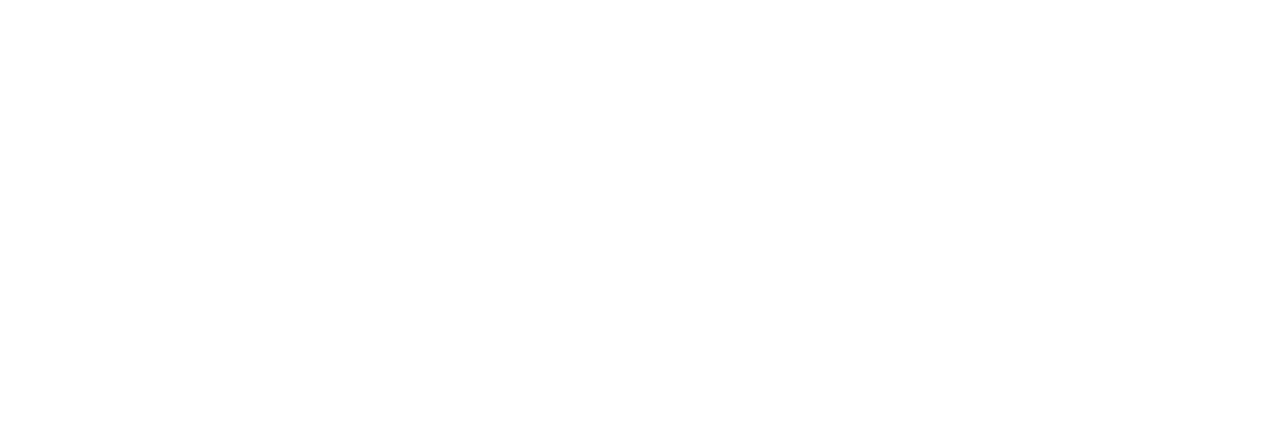
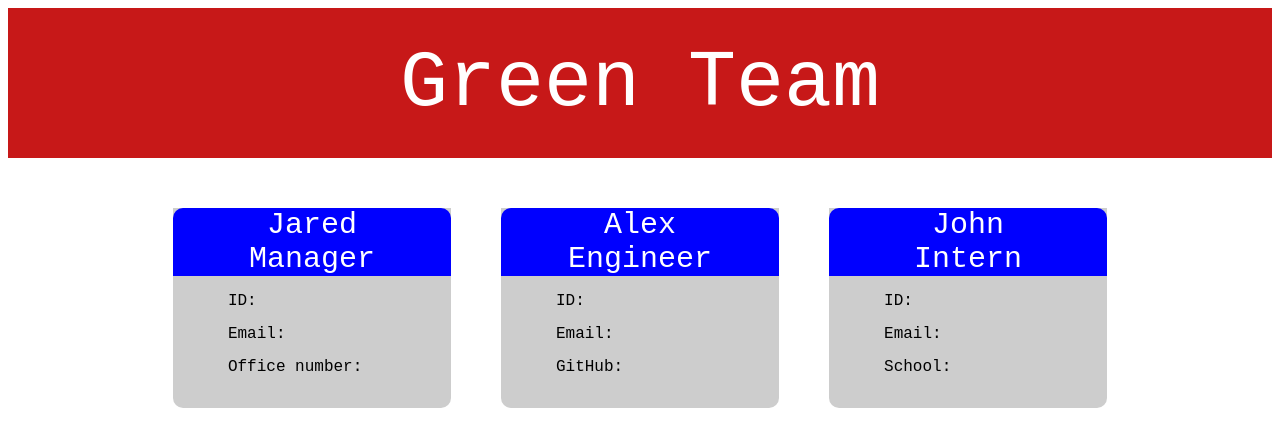
Before and after one commit to mrgreen12375/green-team-generator, a plain HTML site: page dist/test.html in a window 1280 px wide. Drawn offline with Linux system fonts and the light colour scheme.

Commit message:
created sample html layout

```diff
--- a/dist/style.css
+++ b/dist/style.css
@@ -1 +1,49 @@
-/*inital commit*/
+header {
+    display: flex;
+    justify-content: center;
+    align-items: center;
+    background-color: rgb(199, 24, 24);
+    height: 150px;
+    width: 100%;
+    font-size: 80px;
+    color: white;
+    font-family: 'Courier New', Courier, monospace;
+}
+
+main {
+    display: flex;
+    flex-direction: row;
+    justify-content: center;
+    gap: 50px;
+    margin-top: 50px;
+}
+
+section {
+    height: 200px;
+    width: 22%;
+    background-color: rgb(205, 205, 205);
+    border-bottom-right-radius: 10px;
+    border-bottom-left-radius: 10px;
+}
+
+.nameTitle {
+    display: flex;
+    flex-direction: column;
+    justify-content: center;
+    align-items: center;
+    background-color: blue;
+    color: white;
+    font-size: 30px;
+    font-family: 'Courier New', Courier, monospace;
+    border-top-right-radius: 10px;
+    border-top-left-radius: 10px;
+}
+
+ul {
+    list-style-type: none;
+}
+
+li {
+    margin: 15px;
+    font-family: 'Courier New', Courier, monospace;
+}
--- a/dist/test.html
+++ b/dist/test.html
@@ -4,9 +4,42 @@
     <meta charset="UTF-8">
     <meta http-equiv="X-UA-Compatible" content="IE=edge">
     <meta name="viewport" content="width=device-width, initial-scale=1.0">
-    <title>Document</title>
+    <link rel="stylesheet" href="style.css" />
+    <title>green-team-generator</title>
 </head>
+<header>Green Team</header>
 <body>
-
+    <main>
+        <section>
+            <div class="nameTitle">Jared<span>Manager</span></div>
+            <div>
+                <ul>
+                    <li>ID: </li>
+                    <li>Email: </li>
+                    <li>Office number: </li>
+                </ul>
+            </div>
+        </section>
+        <section>
+            <div class="nameTitle">Alex<span>Engineer</span></div>
+            <div>
+                <ul>
+                    <li>ID: </li>
+                    <li>Email: </li>
+                    <li>GitHub: </li>
+                </ul>
+            </div>
+        </section>
+        <section>
+            <div class="nameTitle">John<span>Intern</span></div>
+            <div>
+                <ul>
+                    <li>ID: </li>
+                    <li>Email: </li>
+                    <li>School: </li>
+                </ul>
+            </div>
+        </section>
+    </main>
 </body>
 </html>
```
